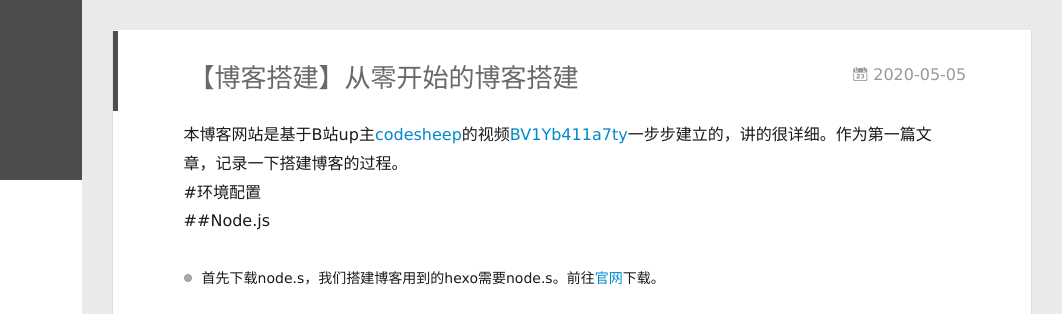
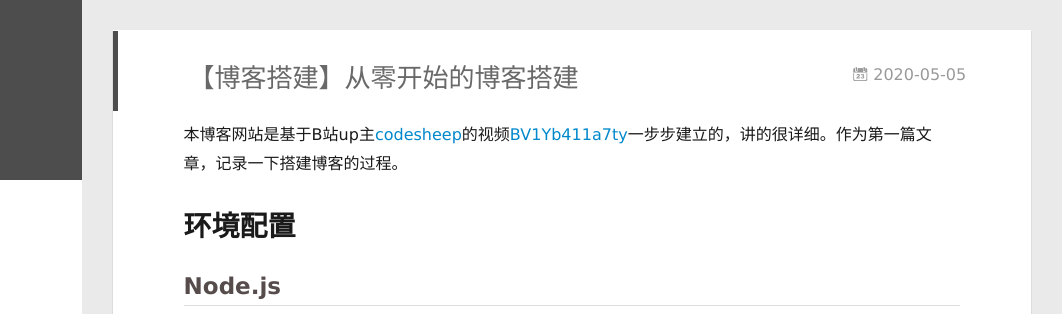
Before and after one commit to imjxy/imjxy.github.io, a plain HTML site: page 2020/05/05/我的第一篇博客文章/index.html in a window 1280 px wide. Shown: the top 314 px of the page, 218-1280 px from the left. Drawn offline with Linux system fonts and the light colour scheme; no server answers.

Commit message:
Site updated: 2020-05-05 23:57:29

```diff
--- a/2020/05/05/我的第一篇博客文章/index.html
+++ b/2020/05/05/我的第一篇博客文章/index.html
@@ -8,15 +8,15 @@
   <link rel="dns-prefetch" href="http://yoursite.com">
   <title>【博客搭建】从零开始的博客搭建 | 好好学习，天天向上</title>
   <meta name="viewport" content="width=device-width, initial-scale=1, maximum-scale=1">
-  <meta name="description" content="本博客网站是基于B站up主codesheep的视频BV1Yb411a7ty一步步建立的，讲的很详细。作为第一篇文章，记录一下搭建博客的过程。#环境配置##Node.js  首先下载node.s，我们搭建博客用到的hexo需要node.s。前往官网下载。  安装好后在控制台输入以下代码检测Node.js和npm的版本 1234node -v  v12.16.3npm -v  6.14.4 安装cnp">
+  <meta name="description" content="本博客网站是基于B站up主codesheep的视频BV1Yb411a7ty一步步建立的，讲的很详细。作为第一篇文章，记录一下搭建博客的过程。 环境配置Node.js 首先下载node.s，我们搭建博客用到的hexo需要node.s。前往官网下载。  安装好后在控制台输入以下代码检测Node.js和npm的版本 1234node -v  v12.16.3npm -v  6.14.4 安装cnpm（从">
 <meta property="og:type" content="article">
 <meta property="og:title" content="【博客搭建】从零开始的博客搭建">
 <meta property="og:url" content="http://yoursite.com/2020/05/05/%E6%88%91%E7%9A%84%E7%AC%AC%E4%B8%80%E7%AF%87%E5%8D%9A%E5%AE%A2%E6%96%87%E7%AB%A0/index.html">
 <meta property="og:site_name" content="好好学习，天天向上">
-<meta property="og:description" content="本博客网站是基于B站up主codesheep的视频BV1Yb411a7ty一步步建立的，讲的很详细。作为第一篇文章，记录一下搭建博客的过程。#环境配置##Node.js  首先下载node.s，我们搭建博客用到的hexo需要node.s。前往官网下载。  安装好后在控制台输入以下代码检测Node.js和npm的版本 1234node -v  v12.16.3npm -v  6.14.4 安装cnp">
+<meta property="og:description" content="本博客网站是基于B站up主codesheep的视频BV1Yb411a7ty一步步建立的，讲的很详细。作为第一篇文章，记录一下搭建博客的过程。 环境配置Node.js 首先下载node.s，我们搭建博客用到的hexo需要node.s。前往官网下载。  安装好后在控制台输入以下代码检测Node.js和npm的版本 1234node -v  v12.16.3npm -v  6.14.4 安装cnpm（从">
 <meta property="og:locale" content="zh_CN">
 <meta property="article:published_time" content="2020-05-05T13:07:34.000Z">
-<meta property="article:modified_time" content="2020-05-05T15:52:36.018Z">
+<meta property="article:modified_time" content="2020-05-05T15:55:49.580Z">
 <meta property="article:author" content="田凯">
 <meta name="twitter:card" content="summary">
 
@@ -174,8 +174,8 @@
 
     <div class="article-entry" itemprop="articleBody">
 
-        <p>本博客网站是基于B站up主<a href="https://space.bilibili.com/384068749" target="_blank" rel="noopener">codesheep</a>的视频<a href="https://www.bilibili.com/video/BV1Yb411a7ty" target="_blank" rel="noopener">BV1Yb411a7ty</a>一步步建立的，讲的很详细。作为第一篇文章，记录一下搭建博客的过程。<br>#环境配置<br>##Node.js</p>
-<ul>
+        <p>本博客网站是基于B站up主<a href="https://space.bilibili.com/384068749" target="_blank" rel="noopener">codesheep</a>的视频<a href="https://www.bilibili.com/video/BV1Yb411a7ty" target="_blank" rel="noopener">BV1Yb411a7ty</a>一步步建立的，讲的很详细。作为第一篇文章，记录一下搭建博客的过程。</p>
+<h1 id="环境配置"><a href="#环境配置" class="headerlink" title="环境配置"></a>环境配置</h1><h2 id="Node-js"><a href="#Node-js" class="headerlink" title="Node.js"></a>Node.js</h2><ul>
 <li><p>首先下载node.s，我们搭建博客用到的hexo需要node.s。前往<a href="https://nodejs.org/en/" target="_blank" rel="noopener">官网</a>下载。</p>
 </li>
 <li><p>安装好后在控制台输入以下代码检测Node.js和npm的版本</p>
```
Also changed, not shown: index.html (+2 -2 lines).
